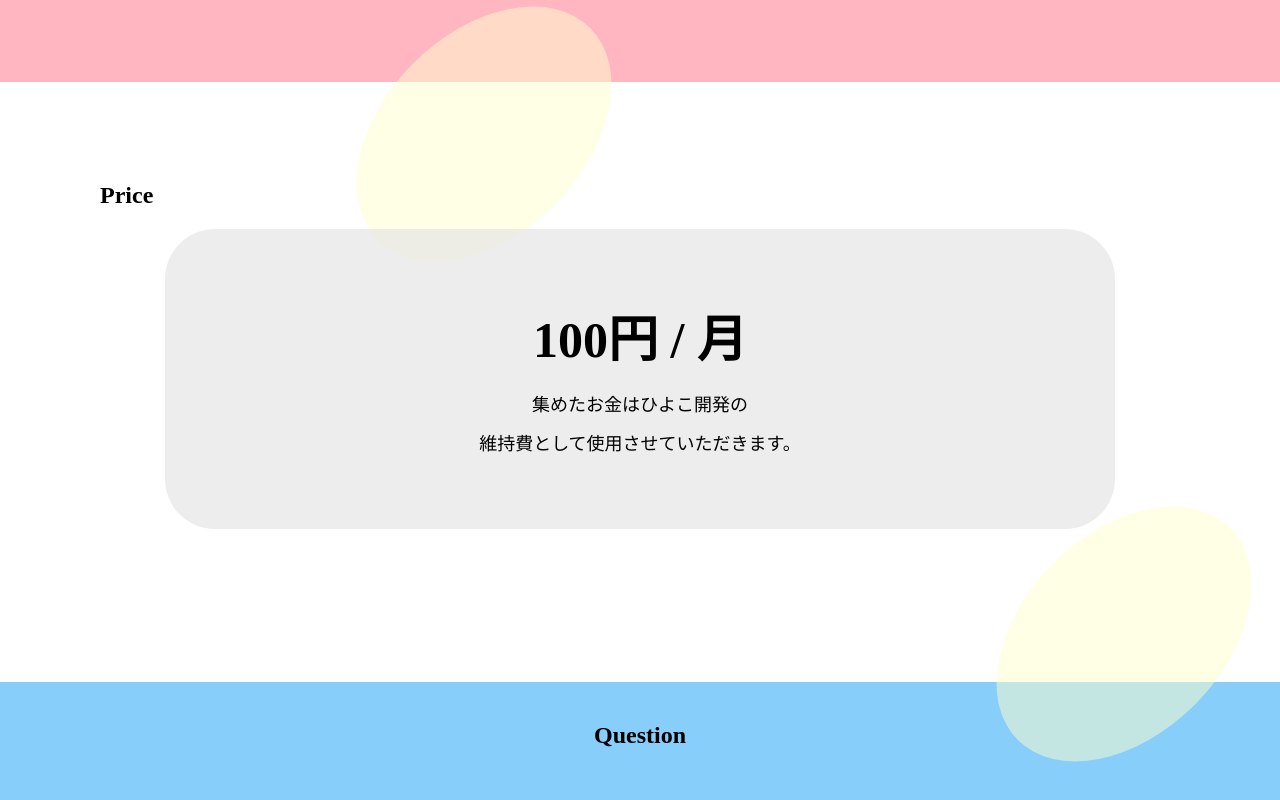
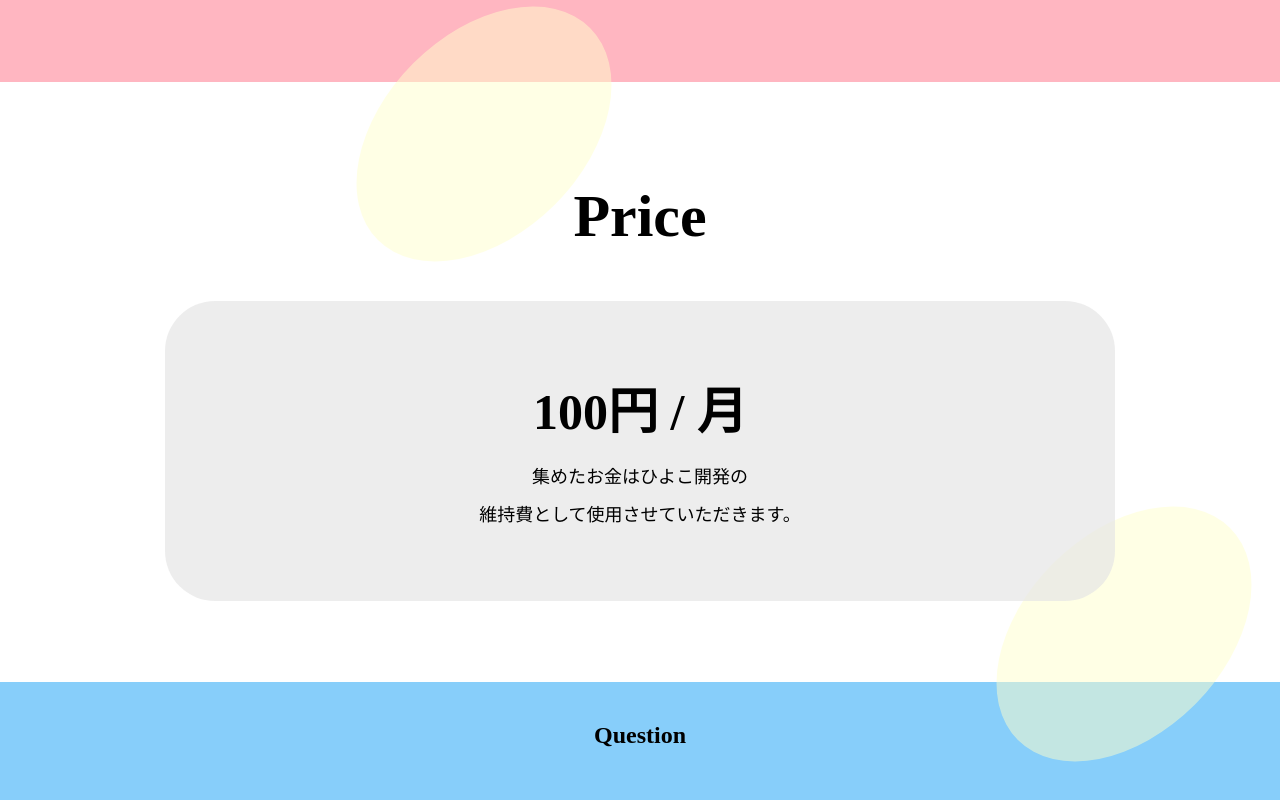
Before and after one commit to hiyokodev/hiyoko_site_2023, a Vue app: page / in a window 1280 px wide. Shown: the part 2094-2894 px from the top of the page. Built offline with nearby package versions, Linux system fonts and the light colour scheme.

Commit message:
Add: Priceセクション変更2
refs #4
見出しのフォント、フォントサイズの設定を私のセクションからは消しています。→からｻｲｼﾞｮｳの変更を取り消し、私の方で再度入れました。

```diff
--- a/src/components/Home/priceSection.vue
+++ b/src/components/Home/priceSection.vue
@@ -72,4 +72,10 @@ section {
 
 }
 
+h2 {
+  text-align: center;
+  font-size: 60px;
+  font-family: Century;
+}
+
 </style>
```
